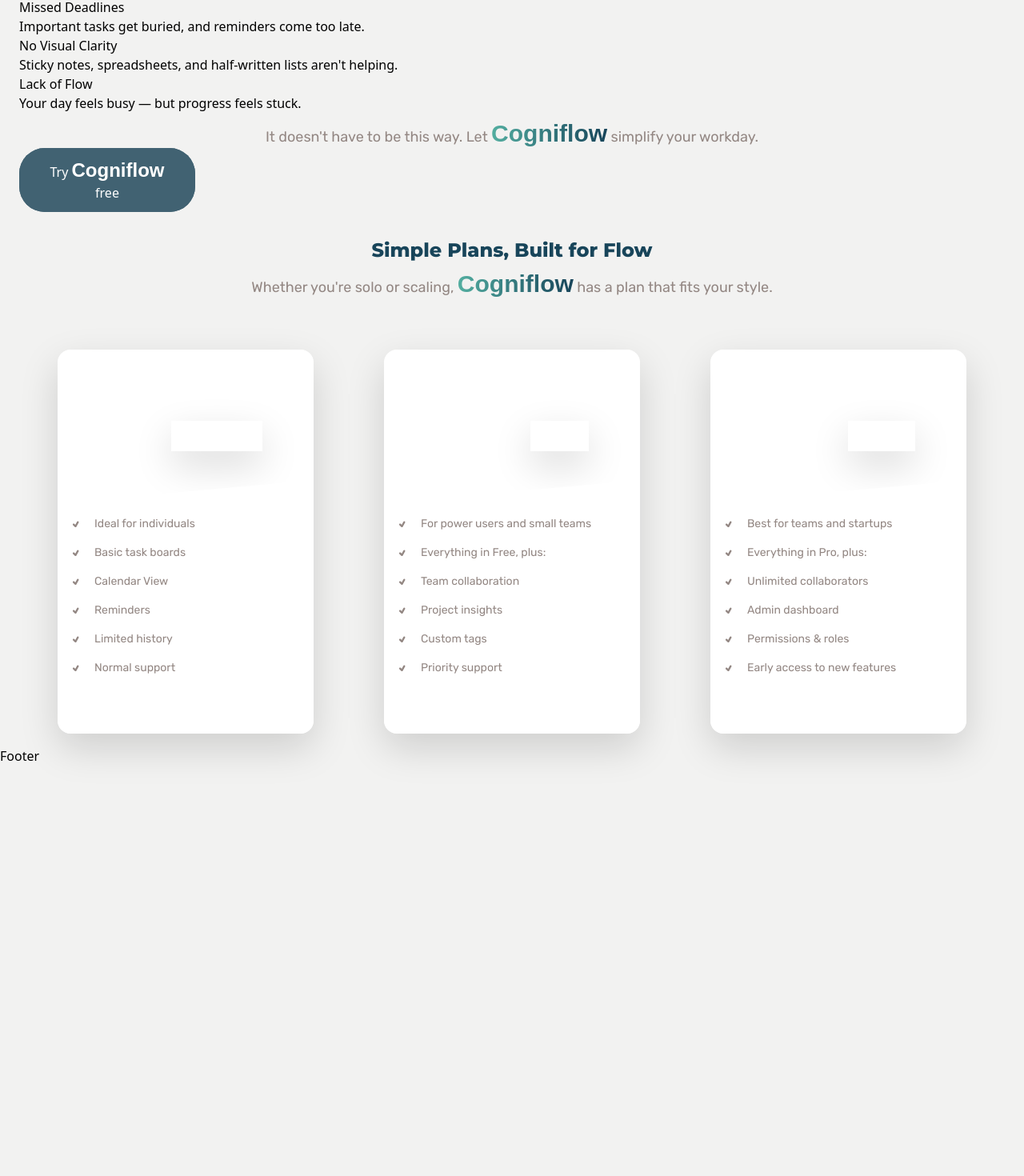
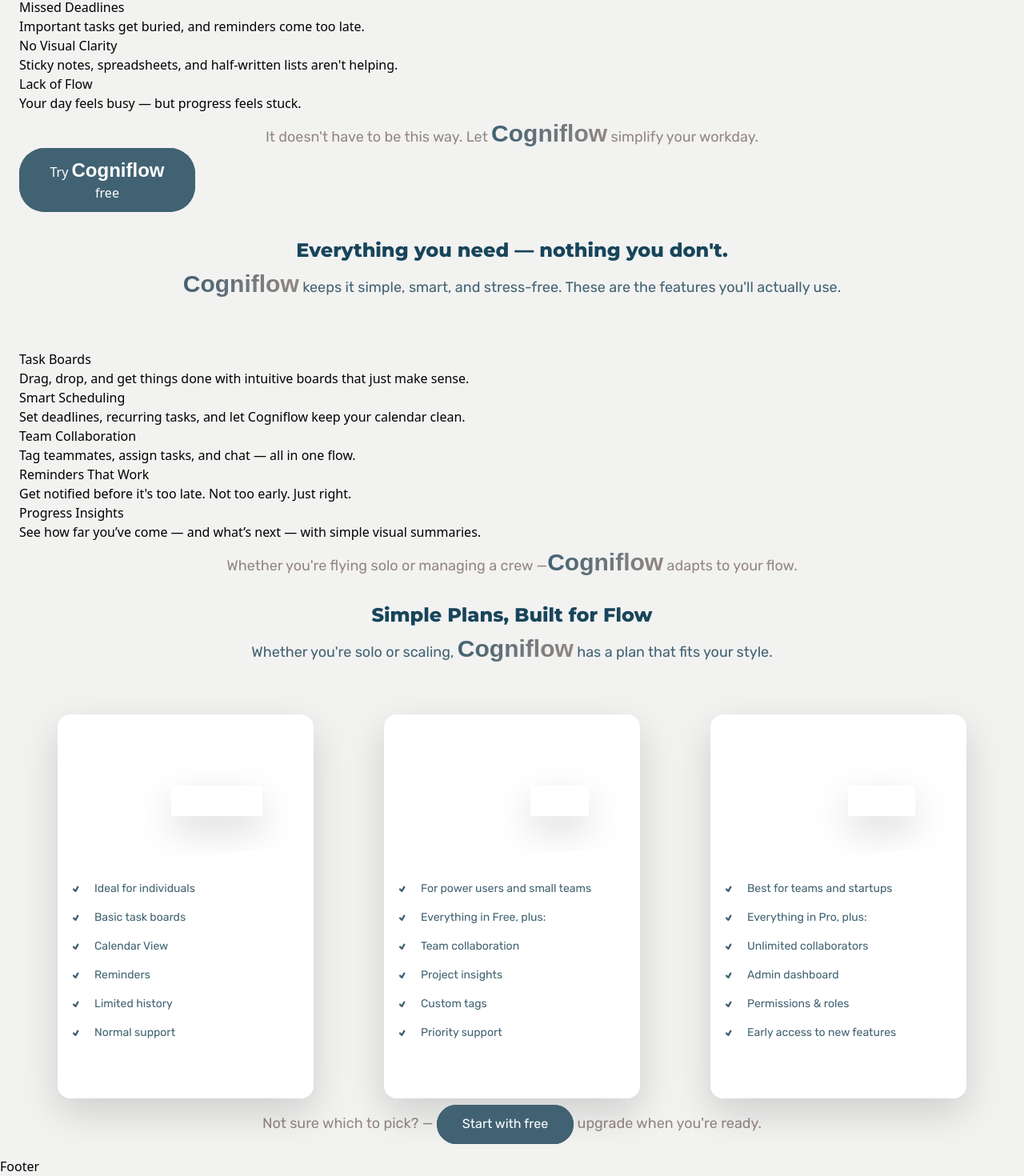
Before and after one commit to arunav999/CogniFlow-frontend, a React (Vite) app: page / in a window 1280 px wide. Shown: the part 660-2130 px from the top of the page at 80% size. Before the commit the page ends 1617 px from the top, so only its background shows below. Built offline with nearby package versions, Linux system fonts and the light colour scheme; a web font is replaced by a local one.

Commit message:
features section structure complete

```diff
--- a/src/components/Layout/Header/Header.jsx
+++ b/src/components/Layout/Header/Header.jsx
@@ -38,6 +38,7 @@ const Header = () => {
         </h2>
 
         {/* NAVIGATION */}
+        {/* NAVIGATION-FOR-SMALLER-DEVICES */}
         <div className="relative lg:hidden h-13 w-13 rounded-[50%] flex items-center justify-center shadow-nav">
           <button
             onClick={() => setIsMobileNavOpen((prev) => !prev)}
@@ -91,9 +92,7 @@ const Header = () => {
               </Links>
             </li>
             <li onClick={() => setIsMobileNavOpen(false)}>
-              <Button disabled={false}>
-                Get Started
-              </Button>
+              <Button disabled={false}>Get Started</Button>
             </li>
           </ul>
         </nav>
--- a/src/components/Main/About/AboutSection.jsx
+++ b/src/components/Main/About/AboutSection.jsx
@@ -4,12 +4,13 @@ const AboutSection = () => {
   return (
     <>
       <section className="section scroll-mt-20" id="about">
+        {/* HEADING */}
         <div className="text-center mb-10">
           <h2 className="heading">
             Tired of juggling tools and forgetting tasks?
           </h2>
           <h4 className="sub-heading text-light-text-secondary">
-            <span className="logo logo-gradient">Cogniflow</span> brings calm to
+            <span className="logo logo-secondary-gradient">Cogniflow</span> brings calm to
             your chaos &mdash; everything you need, in one clean space.
           </h4>
         </div>
@@ -44,9 +45,9 @@ const AboutSection = () => {
         </div>
 
         <div className="text-center">
-          <h4 className="sub-heading text-light-text-secondary">
+          <h4 className="sub-heading text-light-text-tertiary">
             It doesn't have to be this way. Let{" "}
-            <span className="logo logo-gradient">Cogniflow</span> simplify your
+            <span className="logo logo-secondary-gradient">Cogniflow</span> simplify your
             workday.
           </h4>
         </div>
--- a/src/components/Main/Features/FeaturesSection.jsx
+++ b/src/components/Main/Features/FeaturesSection.jsx
@@ -1,9 +1,107 @@
-import React from "react";
-
 const FeaturesSection = () => {
   return (
     <>
-      <section className="">Features Section</section>
+      <section className="section scroll-mt-20" id="features">
+        {/* HEADING */}
+        <div className="text-center mb-16">
+          <h2 className="heading">
+            Everything you need &mdash; nothing you don't.
+          </h2>
+          <h4 className="sub-heading text-light-text-secondary">
+            <span className="logo logo-secondary-gradient">Cogniflow</span>{" "}
+            keeps it simple, smart, and stress-free. These are the features
+            you'll actually use.
+          </h4>
+        </div>
+
+        {/* FEATURES */}
+        {/* 1 */}
+        <div className="">
+          {/* F-NAME */}
+          <div className="">
+            <h3>Task Boards</h3>
+            <p>
+              Drag, drop, and get things done with intuitive boards that just
+              make sense.
+            </p>
+          </div>
+
+          {/* IMAGE-CONTAINER */}
+          <div className="">
+            <img src="" alt="" />
+          </div>
+        </div>
+
+        {/* 2 */}
+        <div className="">
+          {/* F-NAME */}
+          <div className="">
+            <h3>Smart Scheduling</h3>
+            <p>
+              Set deadlines, recurring tasks, and let Cogniflow keep your
+              calendar clean.
+            </p>
+          </div>
+
+          {/* IMAGE-CONTAINER */}
+          <div className="">
+            <img src="" alt="" />
+          </div>
+        </div>
+
+        {/* 3 */}
+        <div className="">
+          {/* F-NAME */}
+          <div className="">
+            <h3>Team Collaboration</h3>
+            <p>Tag teammates, assign tasks, and chat — all in one flow.</p>
+          </div>
+
+          {/* IMAGE-CONTAINER */}
+          <div className="">
+            <img src="" alt="" />
+          </div>
+        </div>
+
+        {/* 4 */}
+        <div className="">
+          {/* F-NAME */}
+          <div className="">
+            <h3>Reminders That Work</h3>
+            <p>Get notified before it's too late. Not too early. Just right.</p>
+          </div>
+
+          {/* IMAGE-CONTAINER */}
+          <div className="">
+            <img src="" alt="" />
+          </div>
+        </div>
+
+        {/* 5 */}
+        <div className="">
+          {/* F-NAME */}
+          <div className="">
+            <h3>Progress Insights</h3>
+            <p>
+              See how far you’ve come — and what’s next — with simple visual
+              summaries.
+            </p>
+          </div>
+
+          {/* IMAGE-CONTAINER */}
+          <div className="">
+            <img src="" alt="" />
+          </div>
+        </div>
+
+        <div className="text-center">
+          <h4 className="sub-heading text-light-text-tertiary">
+            Whether you're flying solo or managing a crew &mdash;
+            <span className="logo logo-secondary-gradient">Cogniflow</span>{" "}
+            adapts to your flow.
+          </h4>
+        </div>
+      </section>
     </>
   );
 };
--- a/src/components/Main/Hero/HeroSection.jsx
+++ b/src/components/Main/Hero/HeroSection.jsx
@@ -8,6 +8,7 @@ const HeroSection = () => {
   return (
     <>
       <section className="section scroll-mt-20">
+        {/* HEADING */}
         <div className="text-center mb-10">
           <h2 className="heading">
             <span className="logo logo-gradient">Cogniflow</span> &mdash; your
@@ -15,6 +16,7 @@ const HeroSection = () => {
           </h2>
         </div>
 
+        {/* DYNAMIC TYPING */}
         <div className="text-3xl ">
           <p>It helps you</p>
           <p>
@@ -31,10 +33,11 @@ const HeroSection = () => {
           <p>Just clean, simple task management that works with you.</p>
           <p>
             Less Stress. More Flow. That's the{" "}
-            <span className="logo logo-gradient">Cogniflow</span> way.
+            <span className="logo">Cogniflow</span> way.
           </p>
         </div>
 
+        {/* GET STARTED BUTTONS */}
         <div>
           <Button disabled={false} design="w-45">
             Get Started
--- a/src/components/Main/Main.jsx
+++ b/src/components/Main/Main.jsx
@@ -1,5 +1,6 @@
 import HeroSection from "./Hero/HeroSection";
 import AboutSection from "./About/AboutSection";
+import FeaturesSection from "./Features/FeaturesSection";
 import PricingSection from "./Pricing/PricingSection";
 
 const Main = () => {
@@ -8,6 +9,7 @@ const Main = () => {
       <main className="mt-28">
         <HeroSection />
         <AboutSection />
+        <FeaturesSection />
         <PricingSection />
       </main>
     </>
--- a/src/components/Main/Pricing/PricingSection.jsx
+++ b/src/components/Main/Pricing/PricingSection.jsx
@@ -1,4 +1,5 @@
 import Cards from "../../Reusable/Cards/Cards";
+import Button from "../../Reusable/Button/Button";
 
 import CARD_DATA from "../../../utils/data";
 
@@ -6,17 +7,17 @@ const PricingSection = () => {
   return (
     <>
       <section className="section scroll-mt-20" id="pricing">
+        {/* HEADING */}
         <div className="text-center mb-16">
           <h2 className="heading">Simple Plans, Built for Flow</h2>
           <h4 className="sub-heading text-light-text-secondary">
             Whether you're solo or scaling,{" "}
-            <span className="logo logo-gradient">
-              Cogniflow
-            </span>{" "}
-            has a plan that fits your style.
+            <span className="logo logo-secondary-gradient">Cogniflow</span> has
+            a plan that fits your style.
           </h4>
         </div>
 
+        {/* PRICING CARDS */}
         <div className="flex xs:flex-col lg:flex-row items-center justify-evenly gap-10 ">
           {CARD_DATA.map((item) => (
             <Cards
@@ -31,6 +32,17 @@ const PricingSection = () => {
             />
           ))}
         </div>
+
+        <div className="text-center">
+          <h4 className="sub-heading text-light-text-tertiary">
+            Not sure which to pick? &mdash;{" "}
+            <Button secondary disabled={false}>
+              {" "}
+              Start with free
+            </Button>{" "}
+            upgrade when you're ready.
+          </h4>
+        </div>
       </section>
     </>
   );
--- a/src/index.css
+++ b/src/index.css
@@ -29,7 +29,8 @@
   /*        TEXT COLORS       */
   /* ======================== */
   --color-light-text-primary: #18455a;   /* Main text, headings */
-  --color-light-text-secondary: #938783; /* Subtext, labels */
+  --color-light-text-secondary: #416272; /* Links hover */
+  --color-light-text-tertiary: #938783; /* Subtext, labels */
   --color-light-text-link: #53aea0;      /* Links default */
   --color-light-text-link-hover: #416272; /* Links hover */
   --color-light-text-link-active: #18455a; /* Links active */
@@ -90,6 +91,10 @@
   @apply bg-gradient-to-r from-[#53aea0] to-[#18455a] bg-clip-text text-transparent;
 }
 
+.logo-secondary-gradient {
+  @apply bg-gradient-to-r from-[#416272] to-[#938783] bg-clip-text text-transparent;
+}
+
 /* SECTION */
 .section {
   @apply xs:py-4 xs:px-6 3xl:py-12 3xl:px-24;
```
